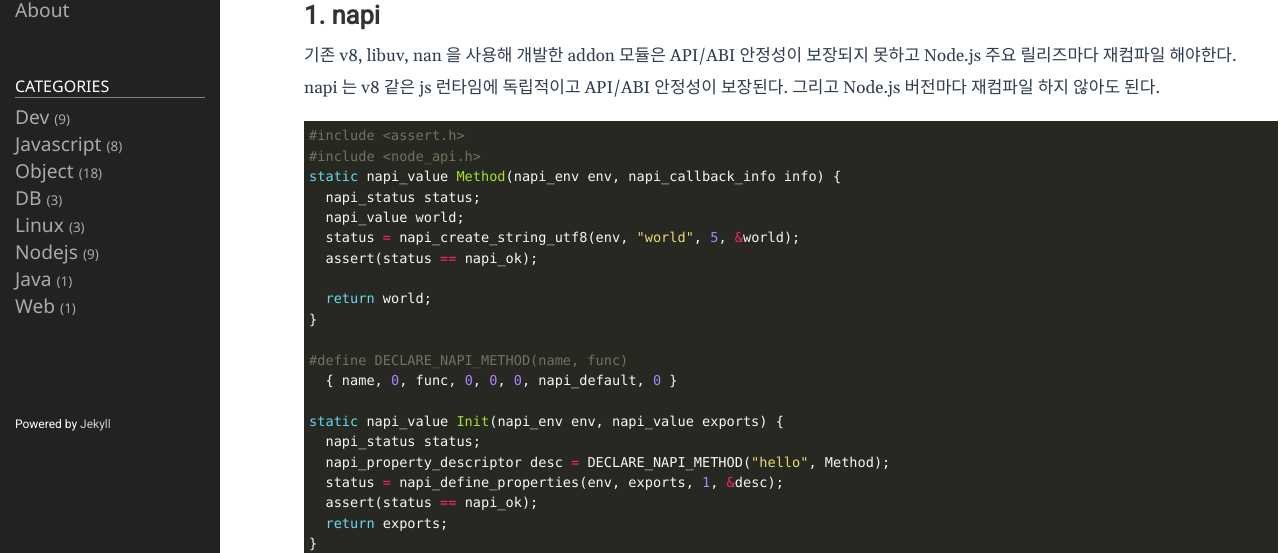
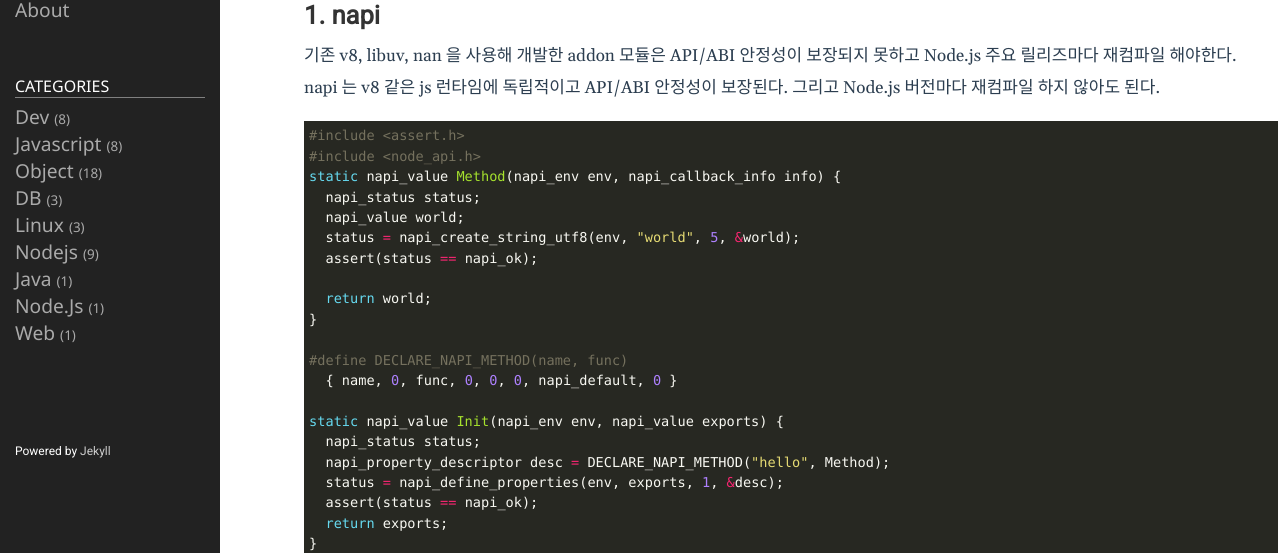
Before and after one commit to 5-SH/5-sh.github.io-deprecated, a Jekyll site: the page built from _posts/2021-06-30-nodejs-addon.md, in a window 1280 px wide. Shown: the part 250-803 px from the top of the page. Built offline with Jekyll 4.4.1, drawn with Linux system fonts in a browser that asks for light colours.

Commit message:
카테고리 변경

```diff
--- a/_posts/2021-06-30-nodejs-addon.md
+++ b/_posts/2021-06-30-nodejs-addon.md
@@ -2,7 +2,7 @@
 layout: post
 title: Node.js addon 을 개발하는 방법
 date: 2021-06-30 12:00:00 + 0900
-categories: Dev
+categories: Node.js
 ref: Nodejs, addon
 ---
 
```
